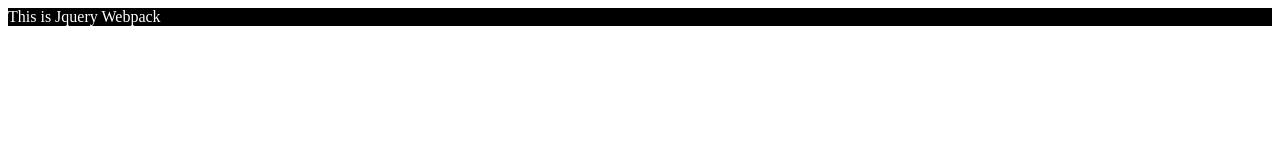
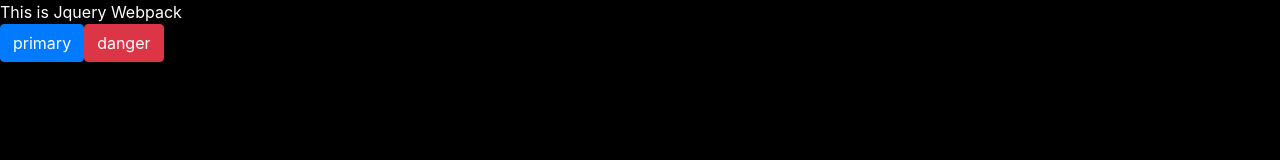
Before and after one commit to bbandydd/jquery_webpack, a website built with webpack: page src/index.html in a window 1280 px wide. Built offline with nearby package versions, Linux system fonts and the light colour scheme.

Commit message:
add bootstrap

```diff
--- a/package.json
+++ b/package.json
@@ -20,9 +20,10 @@
   },
   "homepage": "https://github.com/bbandydd/jquery_webpack#readme",
   "dependencies": {
+    "bootstrap": "^4.0.0",
+    "html-webpack-plugin": "^3.0.6",
     "jquery": "^3.3.1",
     "raw-loader": "^0.5.1",
-    "html-webpack-plugin": "^3.0.6",
     "webpack": "^2.6.1"
   },
   "devDependencies": {
--- a/src/css/main.scss
+++ b/src/css/main.scss
@@ -1,4 +1,7 @@
+@import '../../node_modules/bootstrap/dist/css/bootstrap.css';
+
 #app {
+    height: 100vh;
     background: #000;
     color: #fff;
 }
--- /dev/null
+++ b/src/js/Button.js
@@ -0,0 +1,14 @@
+export default class Button {
+  constructor(type = 'primary') {
+    const $button = $(`<button type="button" class="btn btn-${type}">${type}</button>`);
+    $button.click(() => {
+      alert(type);
+    });
+
+    this.$button = $button;
+  }
+
+  render() {
+    return this.$button;
+  }
+}
--- a/src/js/index.js
+++ /dev/null
@@ -1,4 +0,0 @@
-import '../index.html';
-import '../css/main.scss';
-
-$('#app').append('<div>This is Jquery Webpack</div>');
--- /dev/null
+++ b/src/js/main.js
@@ -0,0 +1,19 @@
+import 'bootstrap/dist/js/bootstrap.bundle.min';
+import '../index.html';
+import '../css/main.scss';
+
+import Button from './Button';
+
+
+$().ready(() => {
+  const $button1 = new Button();
+  const $button2 = new Button('danger');
+
+  const $buttons = $('<div>')
+    .append($button1.render())
+    .append($button2.render());
+
+  $('#app')
+    .append($('<div>').html('This is Jquery Webpack'))
+    .append($buttons);
+});
--- a/webpack/webpack.dev.js
+++ b/webpack/webpack.dev.js
@@ -11,7 +11,7 @@
     this.config = {
       devtool: 'cheap-module-eval-source-map',
       entry: {
-        bundle: ['./src/js/index.js'],
+        bundle: ['./src/js/main.js'],
       },
       output: {
         path: path.resolve(__dirname, '../dist'),
--- a/webpack/webpack.prod.js
+++ b/webpack/webpack.prod.js
@@ -10,7 +10,7 @@
   constructor() {
     this.config = {
       entry: {
-        bundle: ['./src/js/index.js'],
+        bundle: ['./src/js/main.js'],
       },
       output: {
         path: path.resolve(__dirname, '../dist'),
```
Also changed, not shown: 2 other files.
